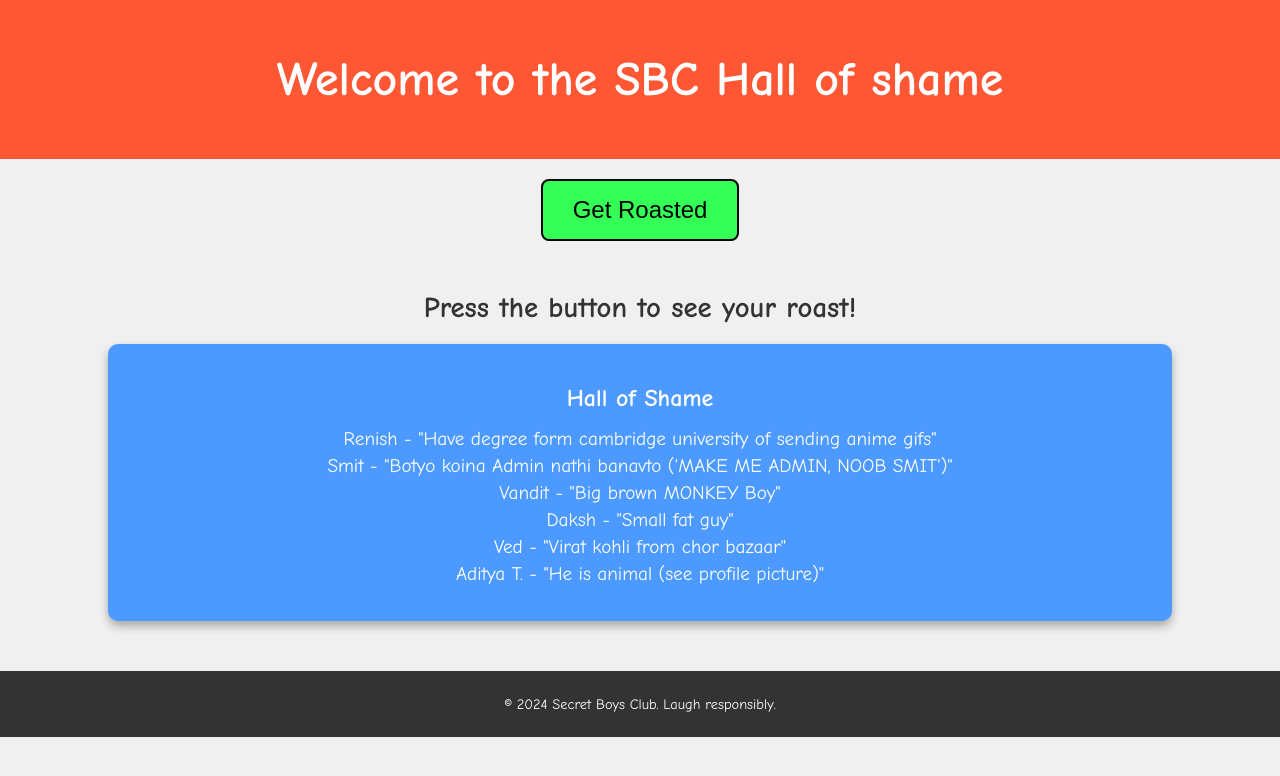
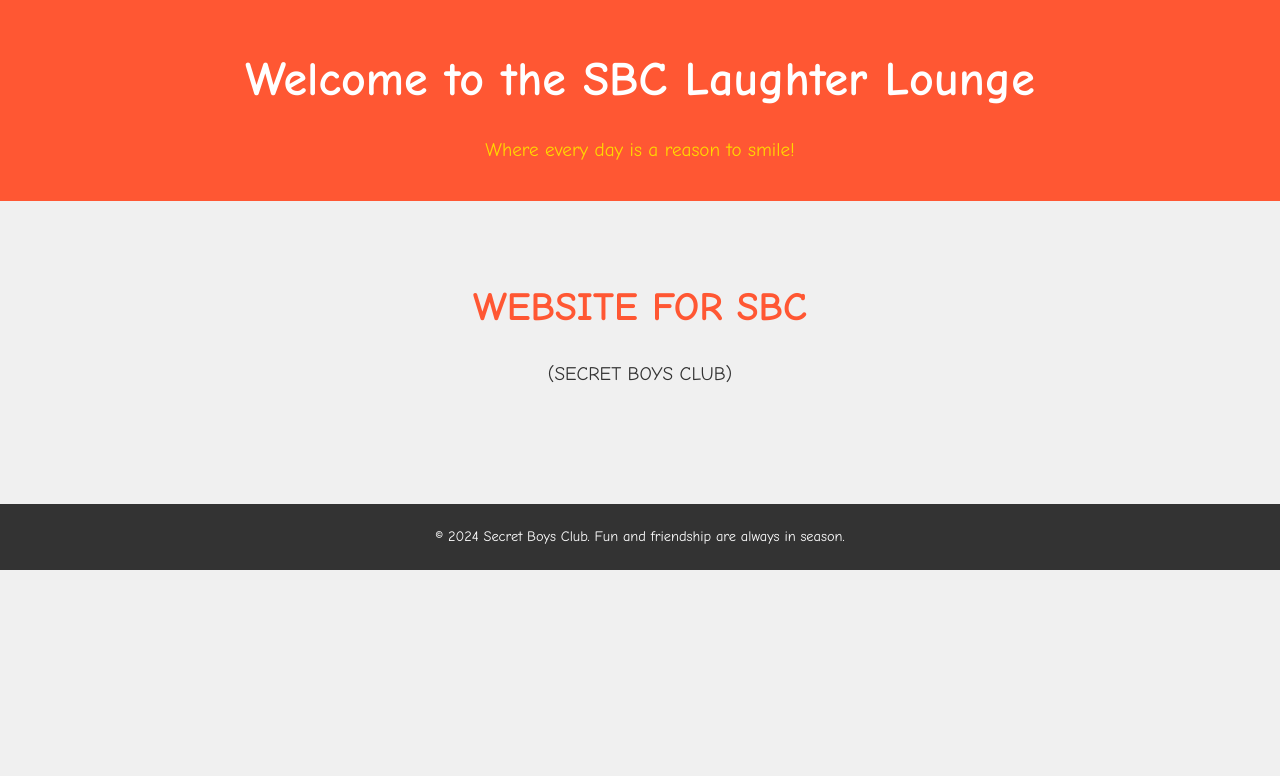
Before and after one commit to Warriiior/sbc, a plain HTML site: page index.html in a window 1280 px wide. Drawn offline with Linux system fonts and the light colour scheme.

Commit message:
Add files via upload

```diff
--- a/index.html
+++ b/index.html
@@ -12,7 +12,7 @@
 </script>
     <meta charset="UTF-8">
     <meta name="viewport" content="width=device-width, initial-scale=1.0">
-    <title>Secret Boys Club - Roast Edition</title>
+    <title>Secret Boys Club - Laughter Lounge</title>
     <style>
         body {
             margin: 0;
@@ -95,12 +95,12 @@
     <script>
         function generateRoast() {
             const roasts = [
-                "You bring everyone joy... when you leave the room.",
-                "You're like a cloud. When you disappear, it’s a beautiful day.",
-                "You're proof that even the worst decisions can be fun.",
-                "You're the reason why shampoo bottles have instructions.",
-                "You have something on your chin... no, the third one down.",
-                "You're like a software bug: annoying and hard to fix!"
+                "Your sense of humor is like gold... priceless but occasionally hard to find.",
+                "Your laugh is so contagious, it's basically a pandemic.",
+                "You're living proof that the best things come in unexpected packages.",
+                "You’re like Wi-Fi — when you’re around, life’s just better.",
+                "Your charm could crash servers — too much bandwidth required!",
+                "You're the VIP of fun, no membership card needed."
             ];
             const randomRoast = roasts[Math.floor(Math.random() * roasts.length)];
             document.getElementById('roast-output').innerText = randomRoast;
@@ -109,30 +109,20 @@
 </head>
 <body>
     <header>
-        <h1>Welcome to the SBC Hall of shame</h1>
+        <h1>Welcome to the SBC Laughter Lounge</h1>
+        <p>Where every day is a reason to smile!</p>
     </header>
 
     <main>
-        <button class="roast-btn" onclick="generateRoast()">Get Roasted</button>
-        <div id="roast-output">Press the button to see your roast!</div>
-
-        <div class="leaderboard">
-            <h2>Hall of Shame</h2>
-            <ul>
-                <li>Renish - "Have degree form cambridge university of sending anime gifs"</li>
-                <li>Smit - "Botyo koina Admin nathi banavto ('MAKE ME ADMIN, NOOB SMIT')"</li>
-                <li>Vandit - "Big brown MONKEY Boy"</li>
-                <li>Daksh - "Small fat guy"</li>
-                <li>Ved - "Virat kohli from chor bazaar"</li>
-                <li>Aditya T. - "He is animal (see profile picture)"</li>
-            </ul>
-        </div>
-
+        <div style="text-align: center; padding: 50px;">
+            <h2 style="font-size: 2.5em; color: #ff5733;">WEBSITE FOR SBC</h2>
+            <p style="font-size: 1.2em; color: #333;">(SECRET BOYS CLUB)</p>
 
     </main>
 
+
     <footer>
-        <p>© 2024 Secret Boys Club. Laugh responsibly.</p>
+        <p>© 2024 Secret Boys Club. Fun and friendship are always in season.</p>
     </footer>
 </body>
 </html>
```
